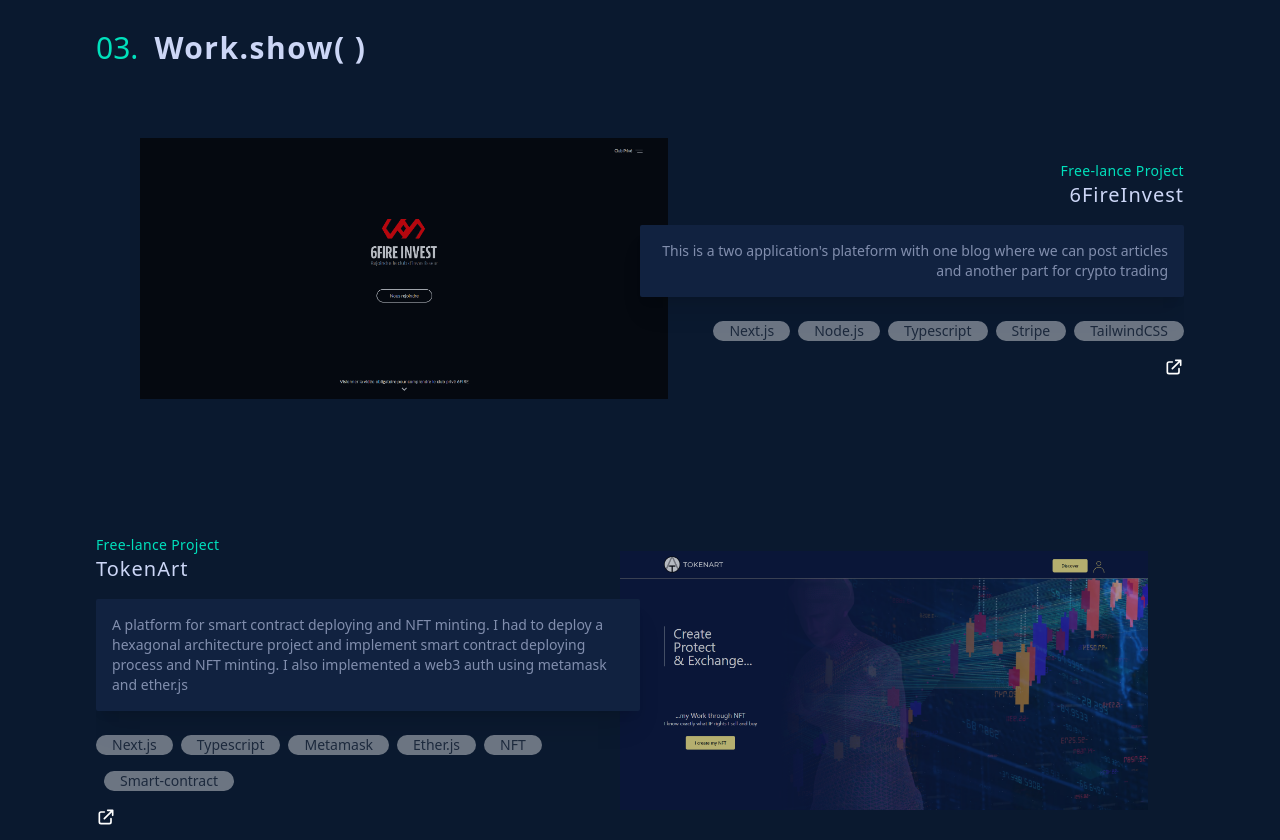
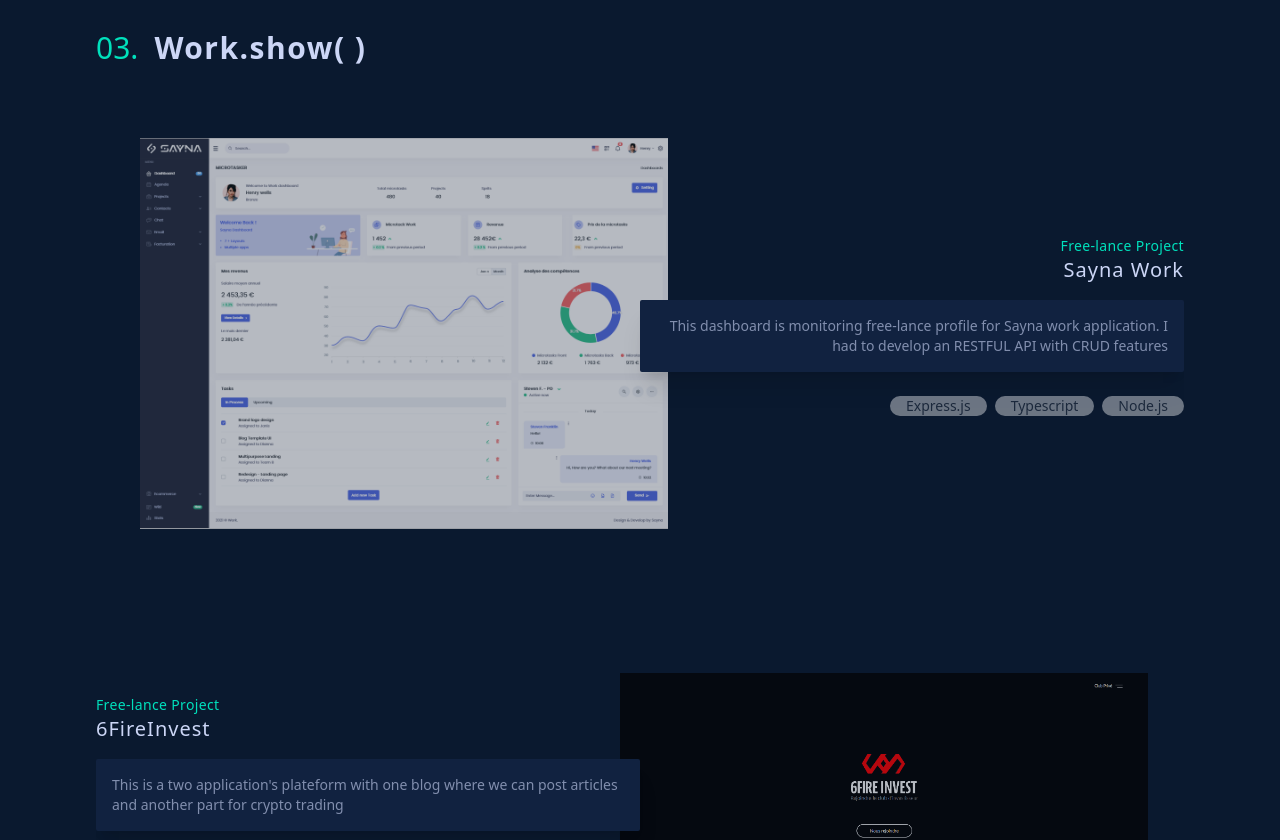
Before and after one commit to LeoDELPON/LeoDELPON.github.io, a Next.js app: page / in a window 1280 px wide. Shown: the part 2520-3360 px from the top of the page. Built offline with nearby package versions, Linux system fonts and the light colour scheme.

Commit message:
Publish new mission done

```diff
--- a/constants/works.ts
+++ b/constants/works.ts
@@ -1,4 +1,12 @@
 export const works = [
+  {
+    category: "Free-lance Project",
+    title: "Sayna Work",
+    img:"/Sayna.png",
+    content: "This dashboard is monitoring free-lance profile for Sayna work application. I had to develop an RESTFUL API with CRUD features",
+    tags: ["Express.js", "Typescript", "Node.js"],
+    source: null
+  },
   {
     category: "Free-lance Project",
     title: "6FireInvest",
```
Also changed, not shown: public/Sayna.png (added).
